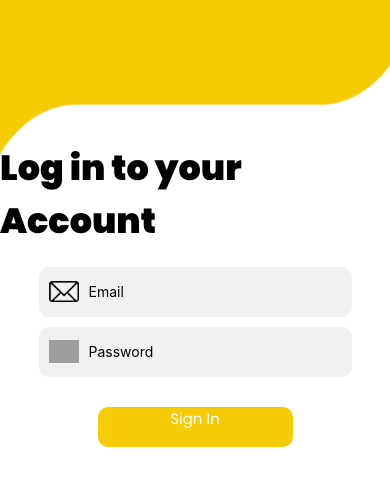
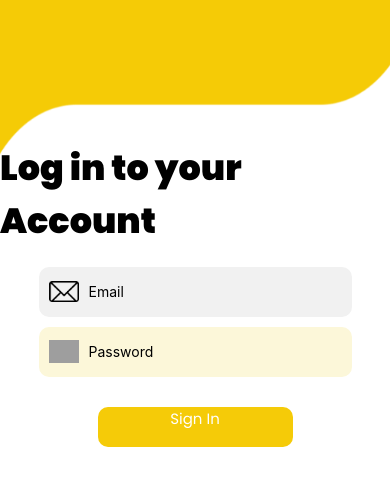
Before and after one commit to STICKEREST/stickerest, a React Native app in the folder code/: screen / in a window 390 px wide. Shown: the top 486 px of the page. Built offline with nearby package versions, Linux system fonts and the light colour scheme; grey boxes are pictures that could not be loaded.

Commit message:
changing color of text when writing something

```diff
--- a/code/components/Login_page.tsx
+++ b/code/components/Login_page.tsx
@@ -1,6 +1,7 @@
 import React from 'react'
+import { useState, useEffect } from 'react';
 import { Dimensions, ImageBackground, SafeAreaView, TextInput} from 'react-native';
-import { Text, View, Image, Button, TouchableOpacity } from 'react-native';
+import { Text, View, Image, Button, TouchableOpacity, Pressable } from 'react-native';
 
 import { useFonts } from 'expo-font';
 
@@ -8,18 +9,21 @@ import { styles } from "../style";
 
 import{ ImagesAssets } from '../assets/ImagesAssets';
 
+//TODO: put together the common things of email and password field
+
 const windowWidth = Dimensions.get('window').width;
 const windowHeight = Dimensions.get('window').height;
 
-//this component renders the possibility to enter the mail and the password
-const TextFields = () => {
+const EmailField = () => {
+  const [text, onChangeText] = React.useState("Useless Text");
+  let yellow:string = "#fcf7d9"
+  let gray:string = "#f1f1f1"
 
-  const [text, onChangeText] = React.useState("Useless Text");
+  const [yellowText, setTextColor] = useState<string>(gray)
 
   return (
-      <SafeAreaView>
-          <View style={[styles.input_container, {flexDirection:"column"}]}>
-              <View style={styles.inputs}>
+    <Pressable onPress={() => setTextColor(yellow)}>
+      <View style={[styles.inputs, {backgroundColor: yellowText}]}>
           <Image style={styles.inputs_picture} source={ImagesAssets.mail}/>
           <TextInput
             style={[styles.input, {width: windowWidth*0.7}]}
@@ -27,7 +31,26 @@ const TextFields = () => {
             placeholder={"Email"}
           />
       </View>
-              <View style={styles.inputs}>
+    </Pressable>
+  )
+}
+
+const PasswordField = () => {
+  const [text, onChangeText] = React.useState("Useless Text");
+
+  let yellow:string = "#fcf7d9"
+  let gray:string = "#f1f1f1"
+
+  let emptyText:boolean = text===""
+  let color:string = gray
+
+  if (emptyText)
+    color = gray
+  else
+    color = yellow
+
+  return (
+      <View style={[styles.inputs, {backgroundColor: color}]}>
             <Image style={[styles.inputs_picture, {width: 30, height: 30}]}  source={ImagesAssets.group}/>
               <TextInput
                 style={[styles.input, {width: windowWidth*0.7}]}
@@ -35,6 +58,16 @@ const TextFields = () => {
                 placeholder={"Password"}
               />
        </View>
+  )
+}
+
+//this component renders the possibility to enter the mail and the password
+const TextFields = () => {
+  return (
+      <SafeAreaView>
+          <View style={[styles.input_container, {flexDirection:"column"}]}>
+              <EmailField/>
+              <PasswordField/>
           </View>
       </SafeAreaView>
   )
--- a/code/style.js
+++ b/code/style.js
@@ -79,7 +79,6 @@ const styles = StyleSheet.create({
       inputs: { //the group of text and icon
         flexDirection: "row",
         marginBottom: 10,
-        backgroundColor: "#f1f1f1",
         borderRadius: 10,
       },
       inputs_picture: { //the icon of the mail and the lock
```
Lines whose indentation alone changed are shown as unchanged.
